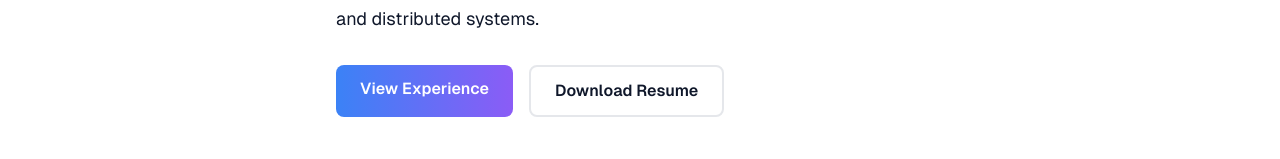
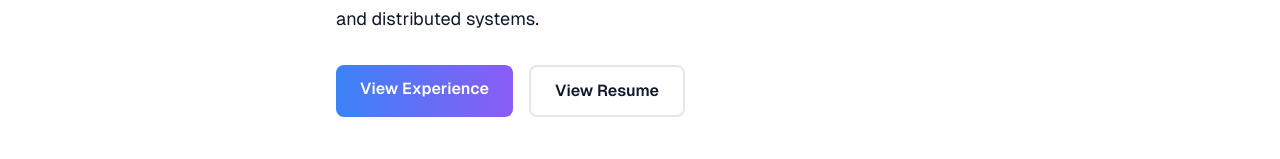
Before and after one commit to jerrywonderr/portfolio, a Next.js app: page / in a window 1280 px wide. Shown: the part 436-595 px from the top of the page. Built offline with nearby package versions, Linux system fonts and the light colour scheme; no server answers.

Commit message:
chore: update resume link text from Download to View

```diff
--- a/src/app/page.tsx
+++ b/src/app/page.tsx
@@ -55,7 +55,7 @@ export default function Home() {
                   rel="noopener noreferrer"
                   className="px-6 py-3 border-2 border-primary/30 rounded-lg font-semibold hover:border-primary hover:bg-primary/5 transition-all text-center"
                 >
-                  Download Resume
+                  View Resume
                 </a>
               </div>
               <Socials />
```
